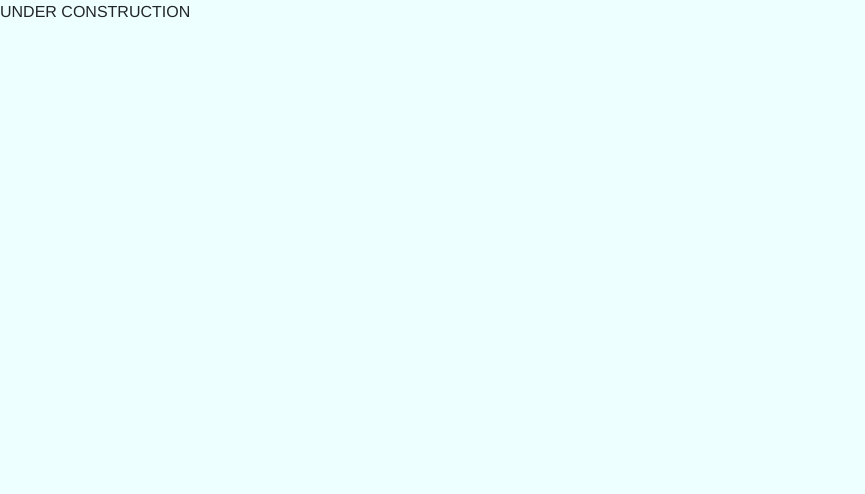
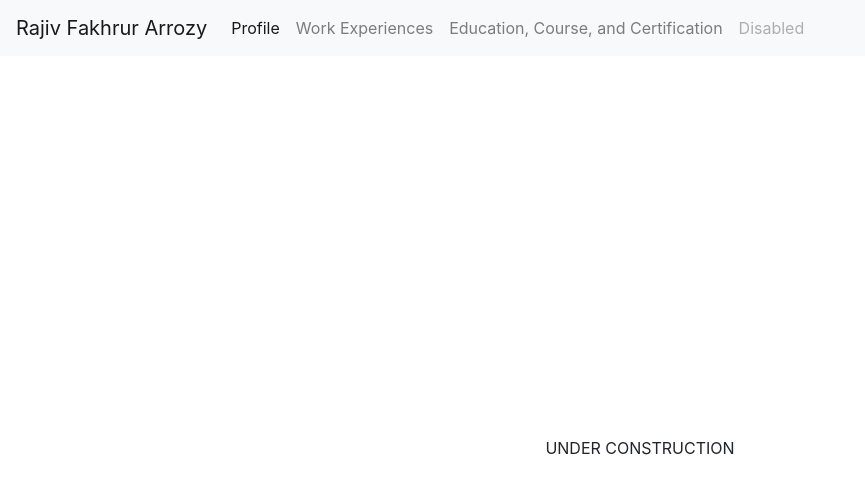
Before and after one commit to rajivfkhrr/index, a plain HTML site: page index.html in a window 1280 px wide. Shown: the whole page, without its empty margins (0-865 px from the left). Drawn offline with nearby package versions, Linux system fonts and the light colour scheme.

Commit message:
update index.html

```diff
--- a/index.html
+++ b/index.html
@@ -1,19 +1,54 @@
 <!DOCTYPE html>
 <html>
 <head>
-  <title>Resume</title>
-  <meta name="viewport" content="width=device-width, initial-scale=1.0">
-
-  <link href="https://cdn.jsdelivr.net/npm/bootstrap@5.0.2/dist/css/bootstrap.min.css" rel="stylesheet" integrity="sha384-EVSTQN3/azprG1Anm3QDgpJLIm9Nao0Yz1ztcQTwFspd3yD65VohhpuuCOmLASjC" crossorigin="anonymous">
-  <link rel="stylesheet" href="style.css">
-
+  <!-- Required meta tags -->
+  <meta charset="utf-8">
+  <meta name="viewport" content="width=device-width, initial-scale=1, shrink-to-fit=no">
+  <!-- Bootstrap CSS -->
+  <link rel="stylesheet" href="https://cdn.jsdelivr.net/npm/bootstrap@4.6.2/dist/css/bootstrap.min.css" integrity="sha384-xOolHFLEh07PJGoPkLv1IbcEPTNtaed2xpHsD9ESMhqIYd0nLMwNLD69Npy4HI+N" crossorigin="anonymous">
+  <title>Portofolio</title>
 </head>
 <body>
+<!-- Navbar -->
+<nav class="navbar navbar-expand-lg navbar-light bg-light">
+  <a class="navbar-brand" href="#">Rajiv Fakhrur Arrozy</a>
+  <button class="navbar-toggler" type="button" data-toggle="collapse" data-target="#navbarNav" aria-controls="navbarNav" aria-expanded="false" aria-label="Toggle navigation">
+    <span class="navbar-toggler-icon"></span>
+  </button>
+  <div class="collapse navbar-collapse" id="navbarNav">
+    <ul class="navbar-nav">
+      <li class="nav-item active">
+        <a class="nav-link" href="#">Profile <span class="sr-only">(current)</span></a>
+      </li>
+      <li class="nav-item">
+        <a class="nav-link" href="#">Work Experiences</a>
+      </li>
+      <li class="nav-item">
+        <a class="nav-link" href="#">Education, Course, and Certification</a>
+      </li>
+      <li class="nav-item">
+        <a class="nav-link disabled">Disabled</a>
+      </li>
+    </ul>
+  </div>
+</nav>
+<!-- Navbar -->
 
-<p> UNDER CONSTRUCTION</p>
+<!-- Content -->
+<div id="stage-one" class="ccontainer-fluid d-flex min-vh-100">
+  <p class="container-fluid d-flex justify-content-center align-items-center"> UNDER CONSTRUCTION</p>
 
-<script src="https://cdn.jsdelivr.net/npm/@popperjs/core@2.9.2/dist/umd/popper.min.js" integrity="sha384-IQsoLXl5PILFhosVNubq5LC7Qb9DXgDA9i+tQ8Zj3iwWAwPtgFTxbJ8NT4GN1R8p" crossorigin="anonymous"></script>
-<script src="https://cdn.jsdelivr.net/npm/bootstrap@5.0.2/dist/js/bootstrap.min.js" integrity="sha384-cVKIPhGWiC2Al4u+LWgxfKTRIcfu0JTxR+EQDz/bgldoEyl4H0zUF0QKbrJ0EcQF" crossorigin="anonymous"></script>
-<script src="https://cdn.jsdelivr.net/npm/jquery@3.5.1/dist/jquery.slim.min.js" integrity="sha384-DfXdz2htPH0lsSSs5nCTpuj/zy4C+OGpamoFVy38MVBnE+IbbVYUew+OrCXaRkfj" crossorigin="anonymous"></script>
+</div>
+<div id="stage-two">
+
+</div>
+<!-- Conten -->
+
+
+
+  <!-- Option 2: Separate Popper and Bootstrap JS -->
+  <script src="https://cdn.jsdelivr.net/npm/jquery@3.5.1/dist/jquery.slim.min.js" integrity="sha384-DfXdz2htPH0lsSSs5nCTpuj/zy4C+OGpamoFVy38MVBnE+IbbVYUew+OrCXaRkfj" crossorigin="anonymous"></script>
+  <script src="https://cdn.jsdelivr.net/npm/popper.js@1.16.1/dist/umd/popper.min.js" integrity="sha384-9/reFTGAW83EW2RDu2S0VKaIzap3H66lZH81PoYlFhbGU+6BZp6G7niu735Sk7lN" crossorigin="anonymous"></script>
+  <script src="https://cdn.jsdelivr.net/npm/bootstrap@4.6.2/dist/js/bootstrap.min.js" integrity="sha384-+sLIOodYLS7CIrQpBjl+C7nPvqq+FbNUBDunl/OZv93DB7Ln/533i8e/mZXLi/P+" crossorigin="anonymous"></script>
 </body>
 </html>
```
